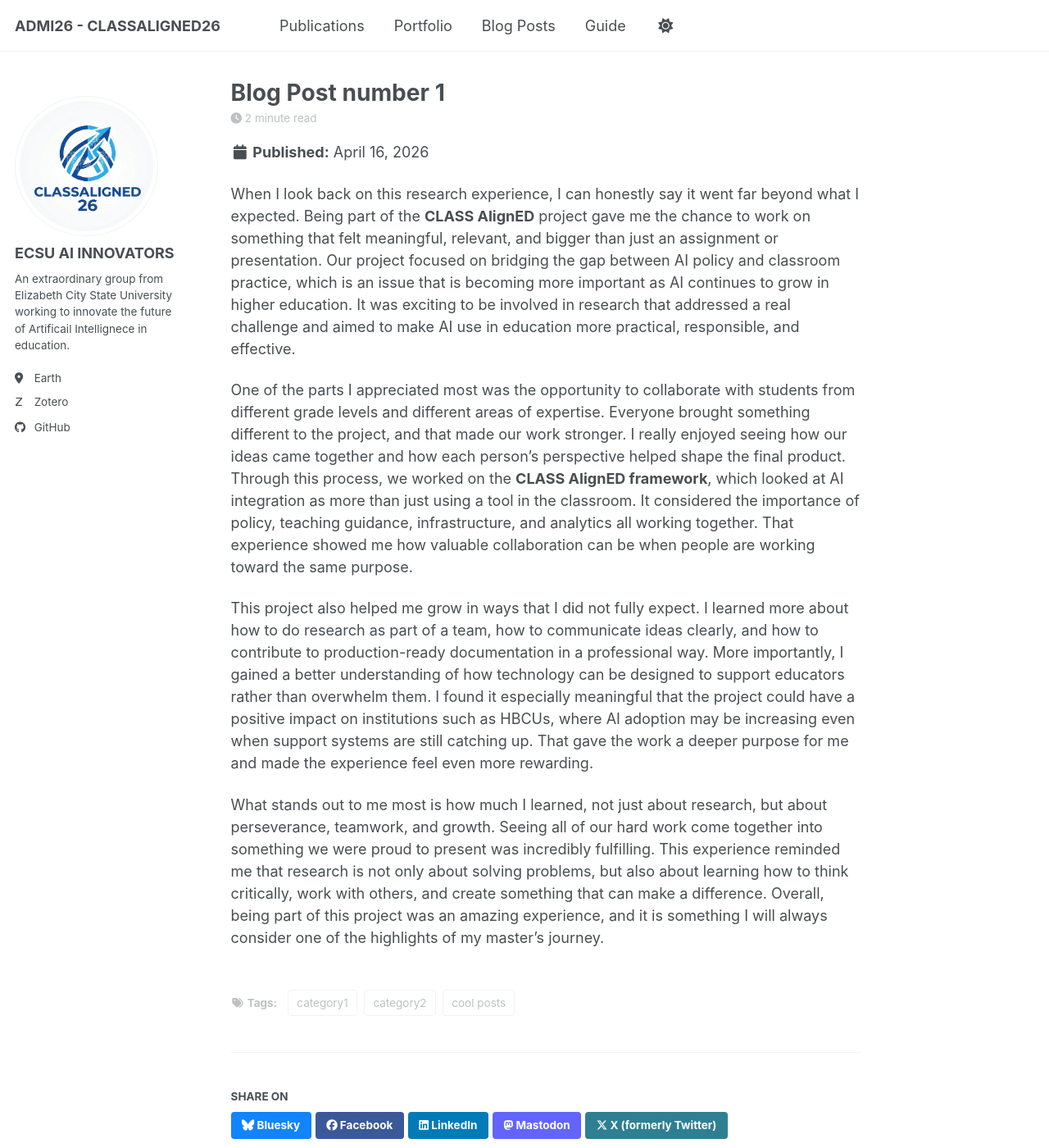
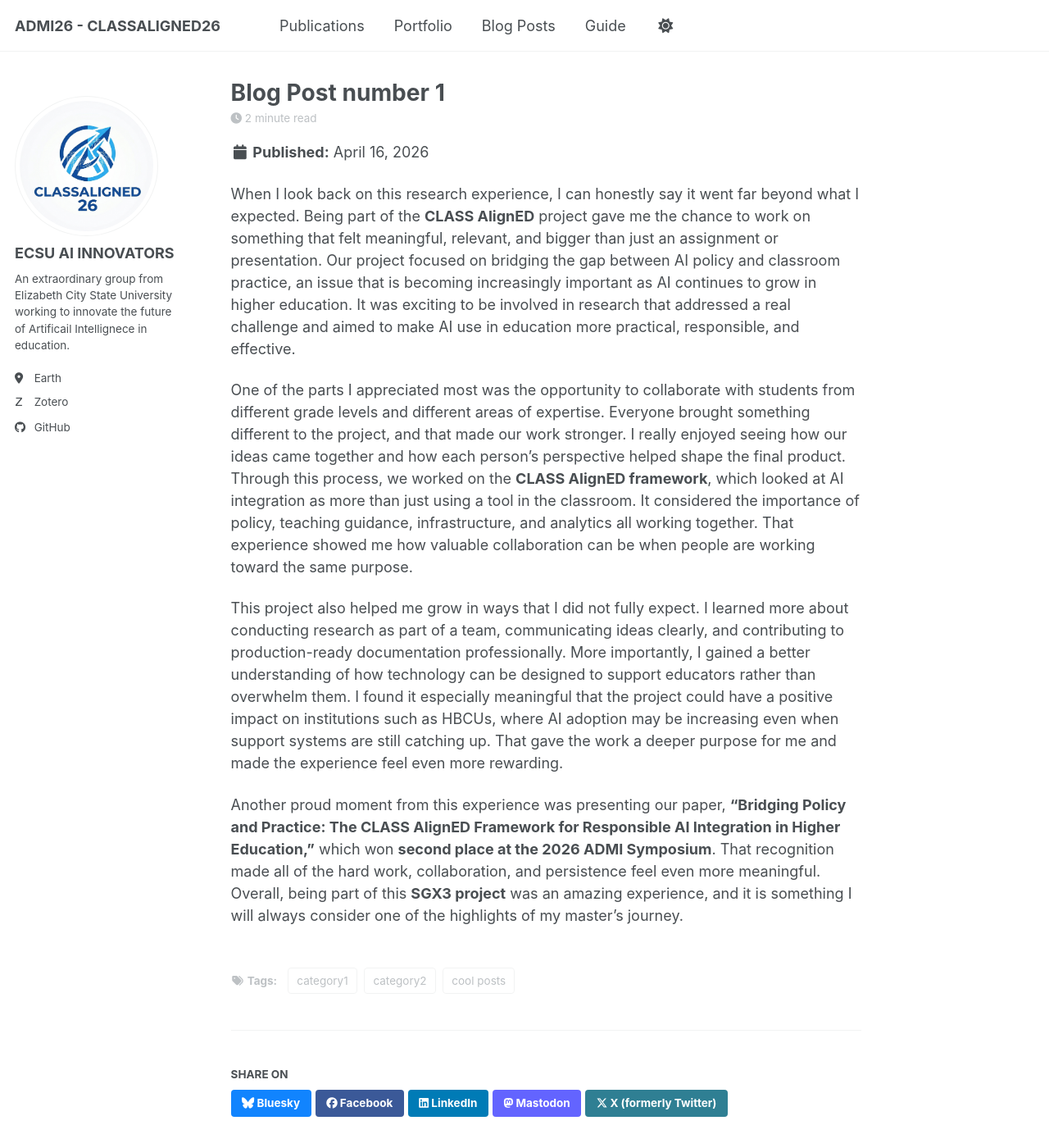
Before and after one commit to CLASSAligned/CLASSAligned.github.io, a Jekyll site: the page built from _posts/2012-08-14-Joshua-blog-post1.md, in a window 1280 px wide and 1400 px high. Shown: the whole window at 82% size. Built offline with Jekyll 4.4.1, drawn with Linux system fonts in a browser that asks for light colours; some web fonts are replaced; a script bundle is joined from its source files by our own code; library files that are not in the unit come from our copies.

Commit message:
Revise blog post for clarity and updates for Joshua

```diff
--- a/_posts/2012-08-14-Joshua-blog-post1.md
+++ b/_posts/2012-08-14-Joshua-blog-post1.md
@@ -8,10 +8,10 @@ tags:
   - category2
 ---
 
-When I look back on this research experience, I can honestly say it went far beyond what I expected. Being part of the **CLASS AlignED** project gave me the chance to work on something that felt meaningful, relevant, and bigger than just an assignment or presentation. Our project focused on bridging the gap between AI policy and classroom practice, which is an issue that is becoming more important as AI continues to grow in higher education. It was exciting to be involved in research that addressed a real challenge and aimed to make AI use in education more practical, responsible, and effective.
+When I look back on this research experience, I can honestly say it went far beyond what I expected. Being part of the **CLASS AlignED** project gave me the chance to work on something that felt meaningful, relevant, and bigger than just an assignment or presentation. Our project focused on bridging the gap between AI policy and classroom practice, an issue that is becoming increasingly important as AI continues to grow in higher education. It was exciting to be involved in research that addressed a real challenge and aimed to make AI use in education more practical, responsible, and effective.
 
 One of the parts I appreciated most was the opportunity to collaborate with students from different grade levels and different areas of expertise. Everyone brought something different to the project, and that made our work stronger. I really enjoyed seeing how our ideas came together and how each person’s perspective helped shape the final product. Through this process, we worked on the **CLASS AlignED framework**, which looked at AI integration as more than just using a tool in the classroom. It considered the importance of policy, teaching guidance, infrastructure, and analytics all working together. That experience showed me how valuable collaboration can be when people are working toward the same purpose.
 
-This project also helped me grow in ways that I did not fully expect. I learned more about how to do research as part of a team, how to communicate ideas clearly, and how to contribute to production-ready documentation in a professional way. More importantly, I gained a better understanding of how technology can be designed to support educators rather than overwhelm them. I found it especially meaningful that the project could have a positive impact on institutions such as HBCUs, where AI adoption may be increasing even when support systems are still catching up. That gave the work a deeper purpose for me and made the experience feel even more rewarding.
+This project also helped me grow in ways that I did not fully expect. I learned more about conducting research as part of a team, communicating ideas clearly, and contributing to production-ready documentation professionally. More importantly, I gained a better understanding of how technology can be designed to support educators rather than overwhelm them. I found it especially meaningful that the project could have a positive impact on institutions such as HBCUs, where AI adoption may be increasing even when support systems are still catching up. That gave the work a deeper purpose for me and made the experience feel even more rewarding.
 
-What stands out to me most is how much I learned, not just about research, but about perseverance, teamwork, and growth. Seeing all of our hard work come together into something we were proud to present was incredibly fulfilling. This experience reminded me that research is not only about solving problems, but also about learning how to think critically, work with others, and create something that can make a difference. Overall, being part of this project was an amazing experience, and it is something I will always consider one of the highlights of my master’s journey.
+Another proud moment from this experience was presenting our paper, **“Bridging Policy and Practice: The CLASS AlignED Framework for Responsible AI Integration in Higher Education,”** which won **second place at the 2026 ADMI Symposium**. That recognition made all of the hard work, collaboration, and persistence feel even more meaningful. Overall, being part of this **SGX3 project** was an amazing experience, and it is something I will always consider one of the highlights of my master’s journey.
```
